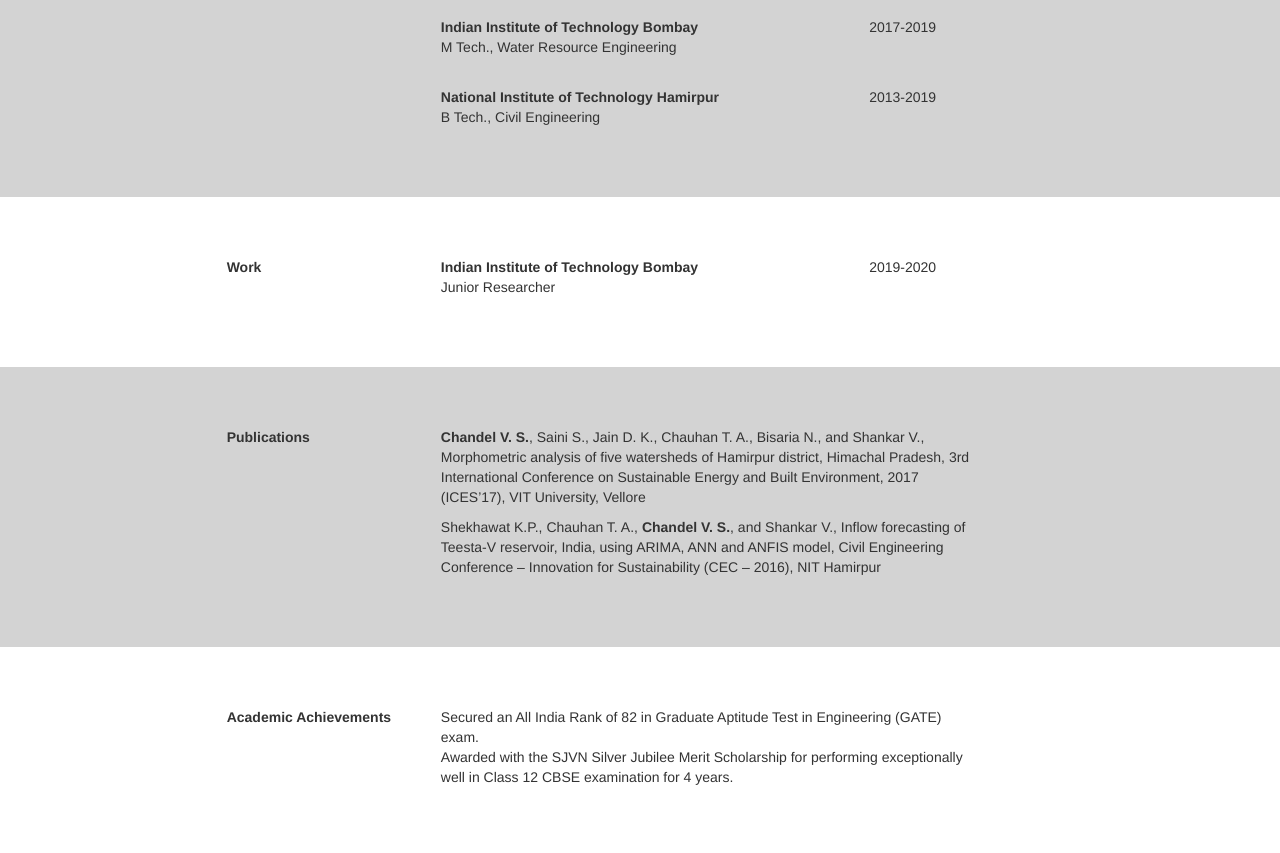
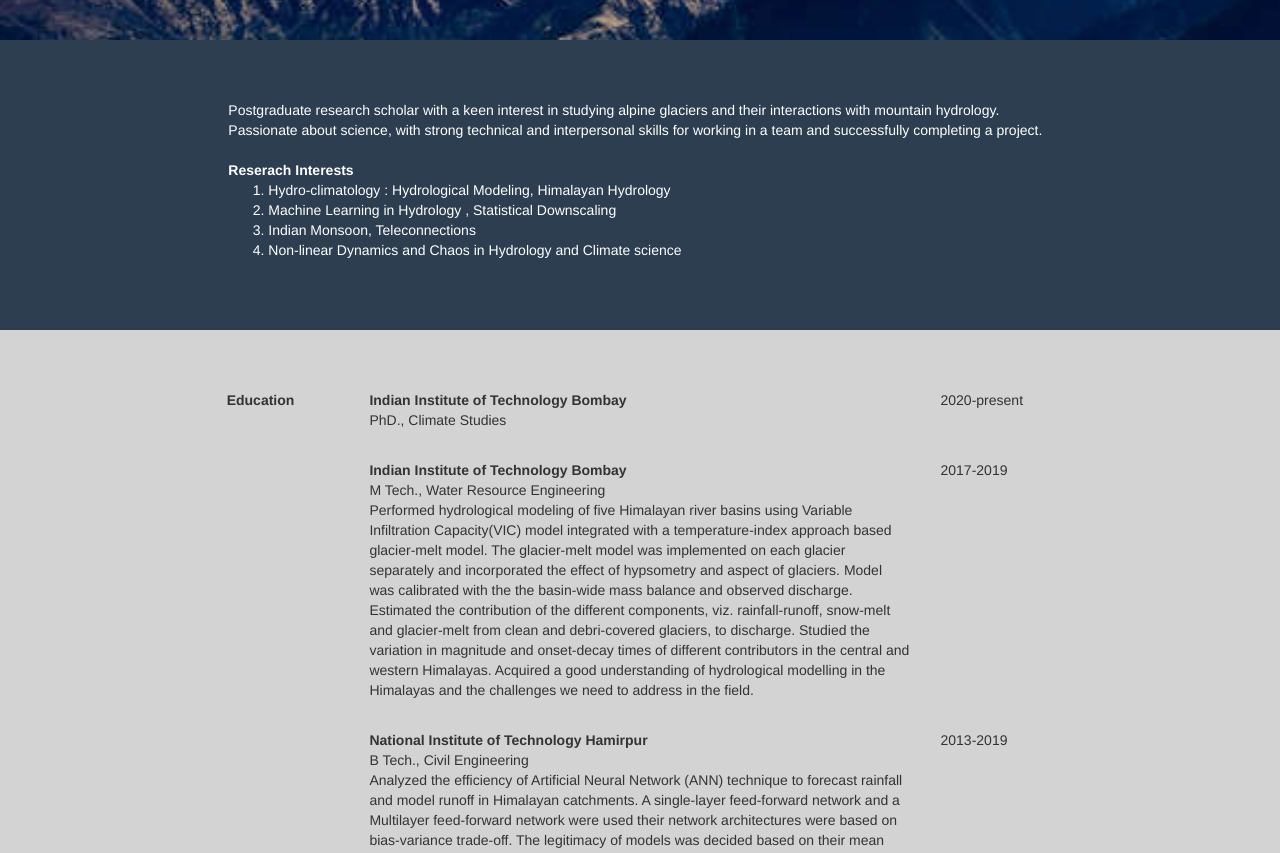
Before and after one commit to vikram0095/vikram0095.github.io, a plain HTML site: page index.html in a window 1280 px wide. Shown: the part 673-1526 px from the top of the page. Drawn offline with Linux system fonts and the light colour scheme.

Commit message:
Added Background Image and Edu/work descriptions

```diff
--- a/index.html
+++ b/index.html
@@ -26,7 +26,7 @@
 	}
     /* Add a gray background color and some padding to the footer */
     footer {
-      background-color: lightgray;
+      background-color: white;
       padding: 25px;
     }
 	div
@@ -60,20 +60,35 @@
   </div>
 </nav>
 
-<div class="container-fluid text-center" style="padding-top: 60px;padding-bottom: 10px" id="about">
+<div class="row container-fluid text-center" style="padding-top: 60px;padding-bottom: 10px ; background-image: url('./the-machhapuchare.jpg');  background-position: center;
+  background-repeat: no-repeat;  background-size: cover;" id="about">
+            <div class="row" style="background-color:none;padding-top:60px;padding-bottom: 0px;">
             <div class="col-sm-2"></div>
-            <div class="col-sm-4">
-				<h1>Vikram Singh Chandel</h1>
-				<p><b>Mountain Hydrologist</b></p>
-			</div>
-	        <div class="col-sm-4">
-				<img class='img-circle' width='200px' height='200px'  src='profile.jpeg'></img>
+	        <div class="col-sm-8">
+				<img class='img-circle' width='400px' height='400px'  src='profile.jpeg'></img>
 			</div>
             <div class="col-sm-2"></div>
+			</div>
+
+			 <div class="row" style="background-color:none;;padding-top:0px;padding-bottom: 60px;color:white;font-weight:10px">
+            <div class="col-sm-2"></div>
+			<div class="col-sm-8">
+				<h1>Vikram Singh Chandel</h1>
+				<p><h2>Mountain Hydrologist</h2></p>
+			</div>
+
+            <div class="col-sm-2"></div>
+			</div>
 </div>
 
-<div class="container-fluid  about text-center" >
-			Postgraduate research scholar with a keen interest in studying alpine glaciers and their interactions with mountain hydrology. Passionate about science, with strong technical and interpersonal skills for working in a team and successfully completing a project.
+<div class="row container-fluid  about text-center" >
+		<div  class="col-sm-2"></div>
+		<div  class="col-sm-8 text-left">
+		Postgraduate research scholar with a keen interest in studying alpine glaciers and their interactions with mountain hydrology. Passionate about science, with strong technical and interpersonal skills for working in a team and successfully completing a project.
+		</div>
+		<div  class="col-sm-2"></div>
+
+		<br>
 		<br>
 		<br>
       	<div  class="col-sm-2"></div>
@@ -101,22 +116,22 @@
     <div class="col-sm-8" >
 
 	  <div class="row">
-        <div class="col-sm-3"><b>Education</b></div>
-        <div class="col-sm-6"><p> <b>Indian Institute of Technology Bombay</b></br>PhD., Climate Studies </p></div>
-        <div class="col-sm-3">2020-present</div>
+        <div class="col-sm-2"><b>Education</b></div>
+        <div class="col-sm-8"><p> <b>Indian Institute of Technology Bombay</b></br>PhD., Climate Studies </p></div>
+        <div class="col-sm-2">2020-present</div>
       </div>
 	  <div class="row"> </div>
 	  <div class="row">
-        <div class="col-sm-3"></div>
-        <div class="col-sm-6"><p><b> Indian Institute of Technology Bombay</b></br>M Tech., Water Resource Engineering </p></div>
-        <div class="col-sm-3">2017-2019</div>
+        <div class="col-sm-2"></div>
+        <div class="col-sm-8"><p><b> Indian Institute of Technology Bombay</b></br>M Tech., Water Resource Engineering<br>Performed hydrological modeling of five Himalayan river basins using Variable Infiltration Capacity(VIC) model integrated with a temperature-index approach based glacier-melt model. The glacier-melt model was implemented on each glacier separately and incorporated the effect of hypsometry and aspect of glaciers. Model was calibrated with the the basin-wide mass balance and observed discharge. Estimated the contribution of the different components, viz. rainfall-runoff, snow-melt and glacier-melt from clean and debri-covered glaciers, to discharge. Studied the variation in magnitude and onset-decay times of different contributors in the central and western Himalayas. Acquired a good understanding of hydrological modelling in the Himalayas and the challenges we need to address in the field.</p></div>
+        <div class="col-sm-2">2017-2019</div>
       </div>
 	  <div class="row"> </div>
 
 	  <div class="row">
-        <div class="col-sm-3"></div>
-        <div class="col-sm-6"><p><b> National Institute of Technology Hamirpur</b></br>B Tech., Civil Engineering </p></div>
-        <div class="col-sm-3">2013-2019</div>
+        <div class="col-sm-2"></div>
+        <div class="col-sm-8"><p><b> National Institute of Technology Hamirpur</b></br>B Tech., Civil Engineering <br>Analyzed the efficiency of Artificial Neural Network (ANN) technique to forecast rainfall and model runoff in Himalayan catchments. A single-layer feed-forward network and a Multilayer feed-forward network were used their network architectures were based on bias-variance trade-off. The legitimacy of models was decided based on their mean squared error and coefficient of correlation in the testing period. This project was an introduction to machine learning techniques for me.<br>Characterized Quantitative morphometry of drainage basins of Hamirpur district of Himachal Pradesh. Studied linear aspects - such as stream order, stream number, bifurcation ratio and drainage frequency -, areal aspects - such as elongation ratio, form factor and circulatory ratio - and relief aspects of Himalayan catchments. GIS software ArcGIS by ESRI was used for the processing of digital elevation models to extract morphometric parameters. I understood the potential of remote sensing products and GIS through this project		</p></div>
+        <div class="col-sm-2">2013-2019</div>
       </div>
 
 	</div>
@@ -127,9 +142,17 @@
 	<div class="col-sm-2" ></div>
     <div class="col-sm-8" >
       <div class="row">
-        <div class="col-sm-3"><b>Work</b></div>
-        <div class="col-sm-6"><p> <b>Indian Institute of Technology Bombay</b></br>Junior Researcher</p></div>
-        <div class="col-sm-3">2019-2020</div>
+        <div class="col-sm-2"><b>Work</b></div>
+        <div class="col-sm-8"><p> <b>Indian Institute of Technology Bombay</b></br>Junior Researcher<br>Performed statistical downscaling of multiple CMIP5 GCMs over India. The project was aimed at downscaling the multiple variables for 21st century required as inputs for hydrological models (like; VIC, SWAT, etc.) particularly for climate change assessment, and develop a web-based database that would be open source to the hydrological community.</p></div>
+        <div class="col-sm-2">2019-2020</div>
+      </div>
+	  	  <div class="row"> </div>
+
+
+	  <div class="row">
+        <div class="col-sm-2"><b></b></div>
+        <div class="col-sm-8"><p> <b>Indian Institute of Technology Bombay</b></br>Intern<br>The project aimed at estimating emissions from different types of wastewater treatment plants in India. Estimated emissions from "Activated Sludge Process" based wastewater treatment plant. Adopted an empirical method that calculated emissions from Bio-treatment, Sludge treatment, Sludge reuse, Chemical usage, Power Consumption and Biogas Usage based on biochemical properties of wastewater. Wastewater samples were collected from different wastewater treatment plant in India, biochemical properties were estimated for input into our model. This two-month experience made me realize the joys of research and the excitement of finding something new.</p></div>
+        <div class="col-sm-2">2018</div>
       </div>
 
 
@@ -142,15 +165,15 @@
 	<div class="col-sm-2" ></div>
     <div class="col-sm-8" >
       <div class="row">
-        <div class="col-sm-3"><b>Publications</b></div>
+        <div class="col-sm-2"><b>Publications</b></div>
         <div class="col-sm-8"><p><b>Chandel V. S.</b>, Saini S., Jain D. K., Chauhan T. A., Bisaria N., and Shankar V., Morphometric analysis of five watersheds of Hamirpur district, Himachal Pradesh, 3rd International Conference on Sustainable Energy and Built Environment, 2017 (ICES’17), VIT University, Vellore</p></div>
-        <div class="col-sm-1"></div>
+        <div class="col-sm-2"></div>
       </div>
 
 	  <div class="row">
-        <div class="col-sm-3"></div>
+        <div class="col-sm-2"></div>
         <div class="col-sm-8"><p>Shekhawat K.P., Chauhan T. A., <b>Chandel V. S.</b>, and Shankar V., Inflow forecasting of Teesta-V reservoir, India, using ARIMA, ANN and ANFIS model, Civil Engineering Conference – Innovation for Sustainability (CEC – 2016), NIT Hamirpur</p></div>
-        <div class="col-sm-1"></div>
+        <div class="col-sm-2"></div>
 
       </div>
 
@@ -162,17 +185,17 @@
 
 
 
-<div class="row" style="background-color:white;padding-top:60px;padding-bottom:60px" id="awards">
+<div class="row" style="background-color:lightgray;padding-top:60px;padding-bottom:60px" id="awards">
 	<div class="col-sm-2" ></div>
     <div class="col-sm-8" >
       <div class="row">
-        <div class="col-sm-3"><b>Academic Achievements</b></div>
+        <div class="col-sm-2"><b>Academic Achievements</b></div>
         <div class="col-sm-8">
 		<p>
 		Secured an All India Rank of 82 in Graduate Aptitude Test in Engineering (GATE) exam.<br>
-		Awarded with the SJVN Silver Jubilee Merit Scholarship for performing exceptionally well in Class 12 CBSE examination for 4 years.
+		Awarded with the SJVN Silver Jubilee Merit Scholarship.
 		</p></div>
-        <div class="col-sm-1"></div>
+        <div class="col-sm-2"></div>
 
       </div>
 	</div>
@@ -185,6 +208,11 @@
 
 <footer class="container-fluid text-center">
   <p>
+  <h3> Contact</h3>
+  Vikram Singh Chandel<a href="https://orcid.org/0000-0002-1825-0097"><img src="https://orcid.org/sites/default/files/images/orcid_16x16(1).gif" alt="iD icon" width="16" height="16" border="0"> </a><br>
+  Email: vikram.chandel63@gmail.com<br>
+  Mobile: +91-9805016435<br>
+
   <a href="https://twitter.com/vikram_chandel_"><i class="fa fa-twitter-square" style="font-size:36px;color:#2c3e50;"></i></a>
   <a href="https://github.com/vikram0095"><i class="fa fa-github-square" style="font-size:36px;color:#2c3e50;"></i></a>
   <a href="https://www.linkedin.com/in/vikram-chandel-a7b123104/"><i class="fa fa-linkedin-square" style="font-size:36px;color:#2c3e50"></i></a>
```
Also changed, not shown: the-machhapuchare.jpg (added).
